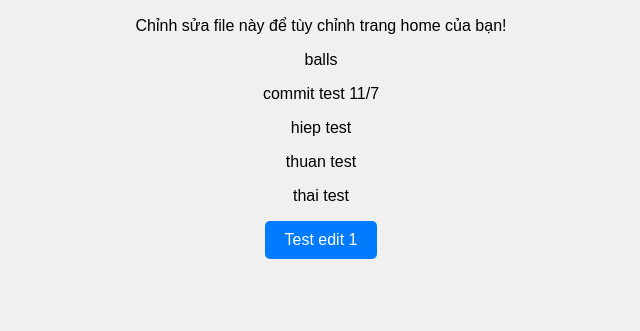
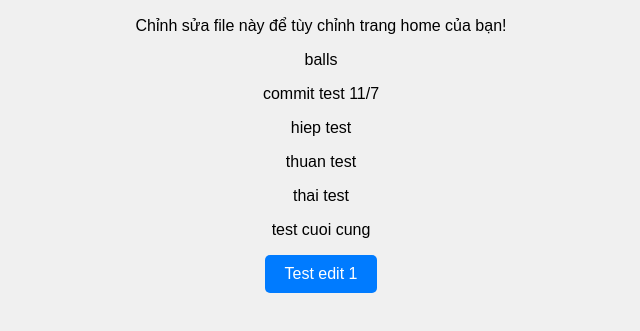
Before and after one commit to Vinhguy/BTL_CauHInhMang, a website: page public/index.html in a window 1280 px wide. Shown: the part 139-470 px from the top of the page, without its empty margins (319-959 px from the left). Drawn offline with Linux system fonts and the light colour scheme.

Commit message:
Add duplicate test paragraph to index.html

```diff
--- a/public/index.html
+++ b/public/index.html
@@ -15,6 +15,7 @@
   <p>hiep test</p>
   <p>thuan test</p>
   <p>thai test</p>
+  <p>test cuoi cung</p>
   <button onclick="alert('Hello from JavaScript!v5')">Test edit 1</button>
   <script src="script.js"></script>
 </body>
```
